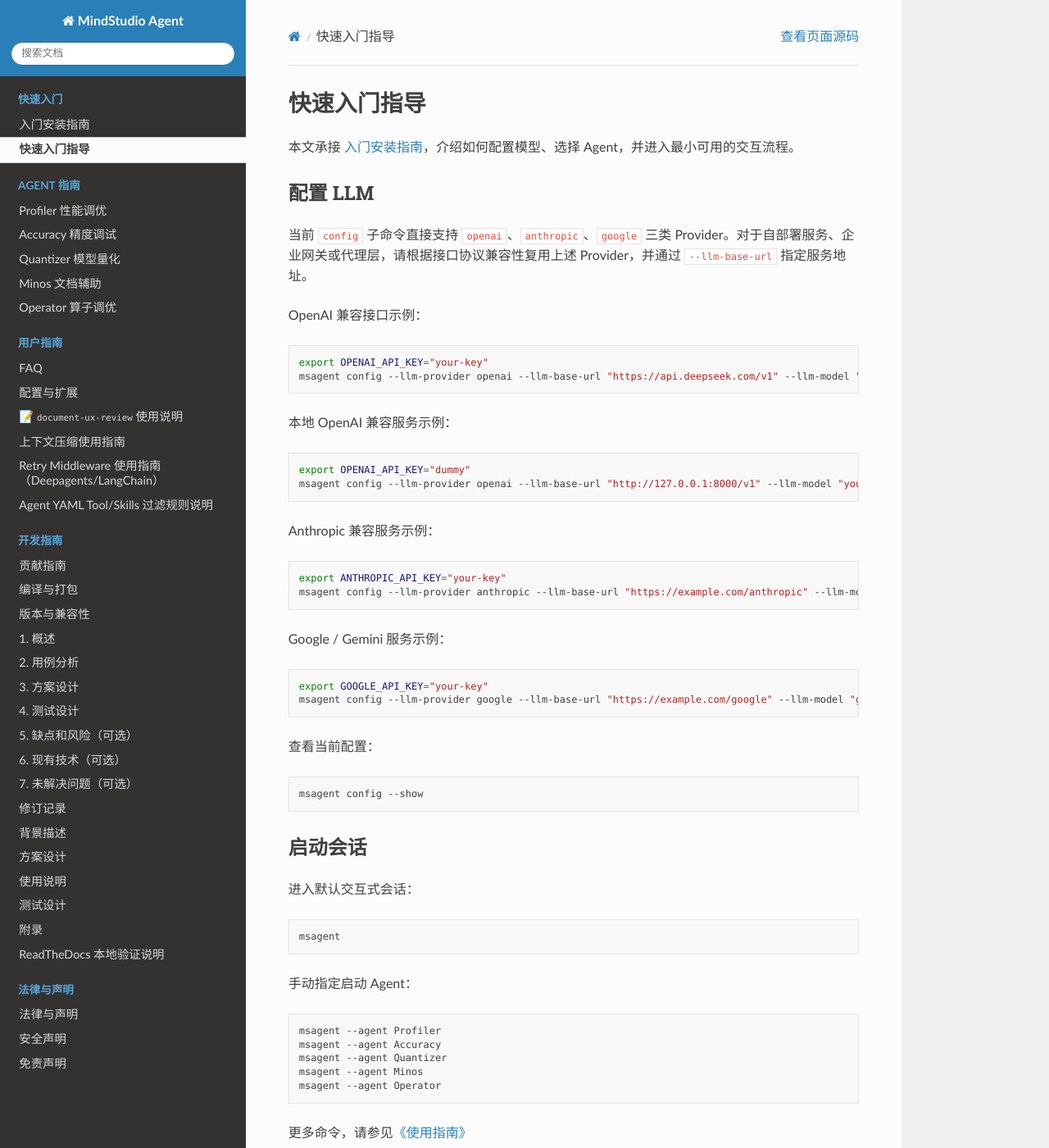
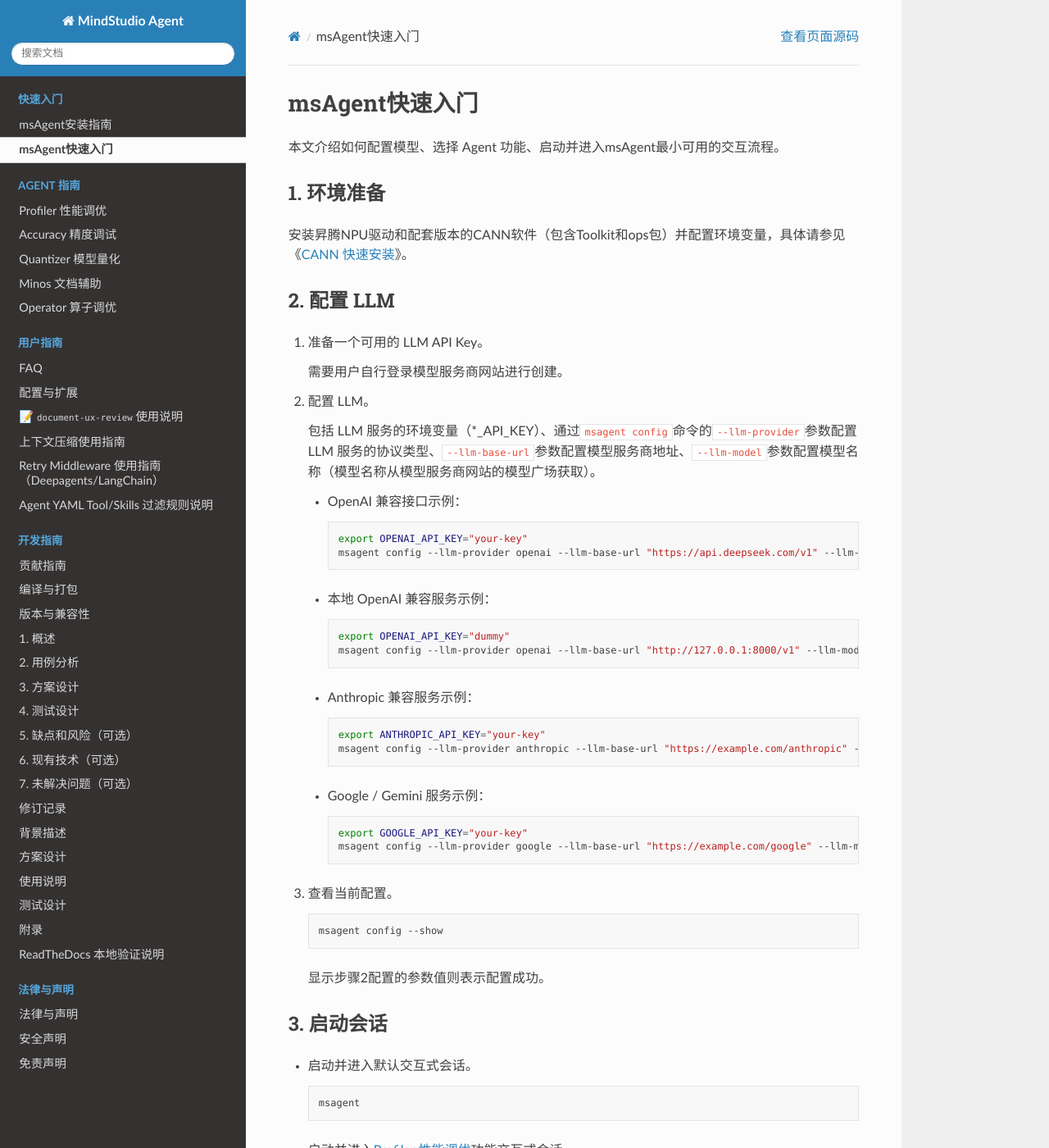
Before and after one commit to Krusty84/msagent, a Sphinx documentation site: the page built from docs/zh/getting_started/quick_start.md, in a window 1280 px wide and 1400 px high. Shown: the whole window at 82% size. Built offline with Sphinx 7.4.7 and the Read the Docs theme 3.1.0, drawn with Linux system fonts in a browser that asks for light colours; pages that are not in the unit, such as notebooks, are missing from menus; some of the changed text lies outside the part shown.

Commit message:
docs:msagent资料优化
Co-authored-by: cai-weiwei1989<734267852@qq.com>



# message auto-generated for no-merge-commit merge:
!81 merge master into master

docs:msagent资料优化

Created-by: cai-weiwei1989
Commit-by: cai-weiwei1989
Merged-by: ascend-robot
Description: docs:msagent资料优化

See merge request: Ascend/msagent!81

````diff
--- a/docs/zh/getting_started/quick_start.md
+++ b/docs/zh/getting_started/quick_start.md
@@ -1,61 +1,93 @@
-# 快速入门指导
+# msAgent快速入门
 
-本文承接 [入门安装指南](install_guide.md)，介绍如何配置模型、选择 Agent，并进入最小可用的交互流程。
+本文介绍如何配置模型、选择 Agent 功能、启动并进入msAgent最小可用的交互流程。
 
-## 配置 LLM
+## 1. 环境准备
 
-当前 `config` 子命令直接支持 `openai`、`anthropic`、`google` 三类 Provider。对于自部署服务、企业网关或代理层，请根据接口协议兼容性复用上述 Provider，并通过 `--llm-base-url` 指定服务地址。
+安装昇腾NPU驱动和配套版本的CANN软件（包含Toolkit和ops包）并配置环境变量，具体请参见《[CANN 快速安装](https://www.hiascend.com/cann/download)》。
 
-OpenAI 兼容接口示例：
+## 2. 配置 LLM
 
-```bash
-export OPENAI_API_KEY="your-key"
-msagent config --llm-provider openai --llm-base-url "https://api.deepseek.com/v1" --llm-model "deepseek-chat"
-```
+1. 准备一个可用的 LLM API Key。
 
-本地 OpenAI 兼容服务示例：
+   需要用户自行登录模型服务商网站进行创建。
 
-```bash
-export OPENAI_API_KEY="dummy"
-msagent config --llm-provider openai --llm-base-url "http://127.0.0.1:8000/v1" --llm-model "your-model"
-```
+2. 配置 LLM。
 
-Anthropic 兼容服务示例：
+   包括 LLM 服务的环境变量（*_API_KEY）、通过`msagent config`命令的`--llm-provider`参数配置LLM 服务的协议类型、`--llm-base-url`参数配置模型服务商地址、`--llm-model`参数配置模型名称（模型名称从模型服务商网站的模型广场获取）。
 
-```bash
-export ANTHROPIC_API_KEY="your-key"
-msagent config --llm-provider anthropic --llm-base-url "https://example.com/anthropic" --llm-model "claude-sonnet-4-20250514"
-```
+   - OpenAI 兼容接口示例：
 
-Google / Gemini 服务示例：
+     ```bash
+     export OPENAI_API_KEY="your-key"
+     msagent config --llm-provider openai --llm-base-url "https://api.deepseek.com/v1" --llm-model "deepseek-v4-flash"
+     ```
 
-```bash
-export GOOGLE_API_KEY="your-key"
-msagent config --llm-provider google --llm-base-url "https://example.com/google" --llm-model "gemini-2.5-pro"
-```
+   - 本地 OpenAI 兼容服务示例：
 
-查看当前配置：
+     ```bash
+     export OPENAI_API_KEY="dummy"
+     msagent config --llm-provider openai --llm-base-url "http://127.0.0.1:8000/v1" --llm-model "your-model"
+     ```
 
-```bash
-msagent config --show
-```
+   - Anthropic 兼容服务示例：
 
-## 启动会话
+     ```bash
+     export ANTHROPIC_API_KEY="your-key"
+     msagent config --llm-provider anthropic --llm-base-url "https://example.com/anthropic" --llm-model "claude-sonnet-4-20250514"
+     ```
 
-进入默认交互式会话：
+   - Google / Gemini 服务示例：
 
-```bash
-msagent
-```
+     ```bash
+     export GOOGLE_API_KEY="your-key"
+     msagent config --llm-provider google --llm-base-url "https://example.com/google" --llm-model "gemini-2.5-pro"
+     ```
 
-手动指定启动 Agent：
+3. 查看当前配置。
 
-```bash
-msagent --agent Profiler
-msagent --agent Accuracy
-msagent --agent Quantizer
-msagent --agent Minos
-msagent --agent Operator
-```
+   ```bash
+   msagent config --show
+   ```
 
-更多命令，请参见[《使用指南》](../user_guide/usemap.md)
+   显示步骤2配置的参数值则表示配置成功。
+
+## 3. 启动会话
+
+- 启动并进入默认交互式会话。
+
+  ```bash
+  msagent
+  ```
+
+- 启动并进入[Profiler 性能调优](../agent_guide/Profiler.md)功能交互式会话。
+
+  ```bash
+  msagent --agent Profiler
+  ```
+
+- 启动并进入[Accuracy 精度调试](../agent_guide/Accuracy.md)功能交互式会话。
+
+  ```bash
+  msagent --agent Accuracy
+  ```
+
+- 启动并进入[Quantizer 模型量化](../agent_guide/Quantizer.md)功能交互式会话。
+
+  ```bash
+  msagent --agent Quantizer
+  ```
+
+- 启动并进入[Operator 算子调优](../agent_guide/Operator.md)功能交互式会话。
+
+  ```bash
+  msagent --agent Operator
+  ```
+
+- 启动并进入[Minos 文档辅助](../agent_guide/Minos.md)功能交互式会话。
+
+  ```bash
+  msagent --agent Minos
+  ```
+
+- 更多命令请参见《[msAgent使用指南](../user_guide/usemap.md)》。
````
Also changed, not shown: README.md (+19 -18 lines), docs/zh/developer_guide/contributing.md (+2 -12 lines), docs/zh/getting_started/install_guide.md (+109 -26 lines), docs/zh/user_guide/faq.md (+1 -1 lines).
